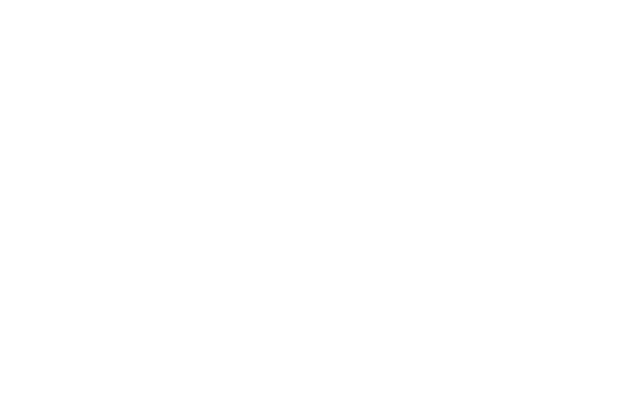
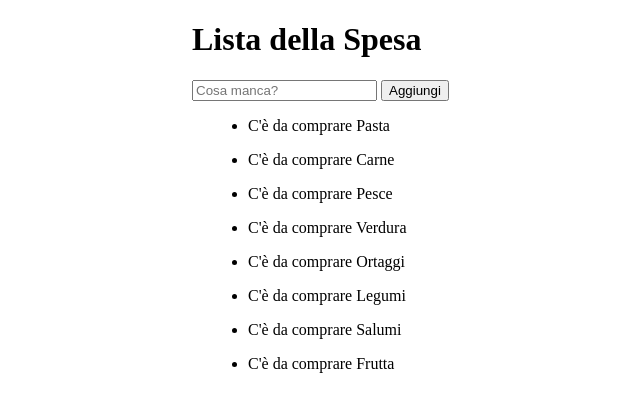
Before and after one commit to LookasWasTaken/js-lista-spesa, a plain HTML site: page index.html in a window 1280 px wide. Shown: the whole page, without its empty margins (132-772 px from the left). Drawn offline with Linux system fonts and the light colour scheme.

Commit message:
what else?

```diff
--- a/assets/css/style.css
+++ b/assets/css/style.css
@@ -0,0 +1,8 @@
+.container{
+    width: 50%;
+    margin: auto;
+}
+
+li{
+    margin: 1rem;
+}
--- a/assets/js/main.js
+++ b/assets/js/main.js
@@ -3,3 +3,39 @@
 Consigli:
 Ricordiamoci di inizializzare la variabile di contatore prima dell'inizio del ciclo while
 Ricordiamoci di incrementare il contatore, o comunque di inserire una condizione di uscita, all'interno ciclo while */
+
+// Creo un array con gli oggetti della lista della spesa
+
+const shoppingList = ["Pasta", "Carne", "Pesce", "Verdura", "Ortaggi"];
+
+// prendo il valore dell'input
+
+const input = document.querySelector("input").value;
+
+// Pusho oggetti dentro la lista della spesa
+
+shoppingList.push("Legumi", "Salumi", "Frutta");
+
+console.log(shoppingList);
+
+// Seleziono l'elemento con DI "list"
+
+const listEl = document.getElementById("list");
+
+let list = "";
+
+let i = 0;
+while (i < shoppingList.length) {
+  list = `<li>C'è da comprare ${shoppingList[i]}</li>`;
+  i++;
+  console.log(list);
+  listEl.insertAdjacentHTML("beforeend", list);
+}
+
+function addItem() {
+    inputValue = document.getElementById("input").value;
+    shoppingList.push(inputValue);
+    console.log(shoppingList);
+    listEl.insertAdjacentHTML("beforeend", `<li>C'è da comprare ${inputValue}</li>`);
+    return false;
+  }
--- a/index.html
+++ b/index.html
@@ -5,9 +5,18 @@
     <meta http-equiv="X-UA-Compatible" content="IE=edge">
     <meta name="viewport" content="width=device-width, initial-scale=1.0">
     <link rel="stylesheet" href="./assets/css/style.css">
-    <title>Shopping Cart</title>
+    <title>Lista della Spesa</title>
 </head>
 <body>
+    <div class="container">
+        <h1>Lista della Spesa</h1>
+        <form onsubmit="return addItem()">
+            <input type="text" id="input" placeholder="Cosa manca?">
+            <input type="submit" value="Aggiungi">
+           </form>
+        <ul id="list"></ul>
+
+    </div>
     <script src="./assets/js/main.js"></script>
 </body>
 </html>
```
